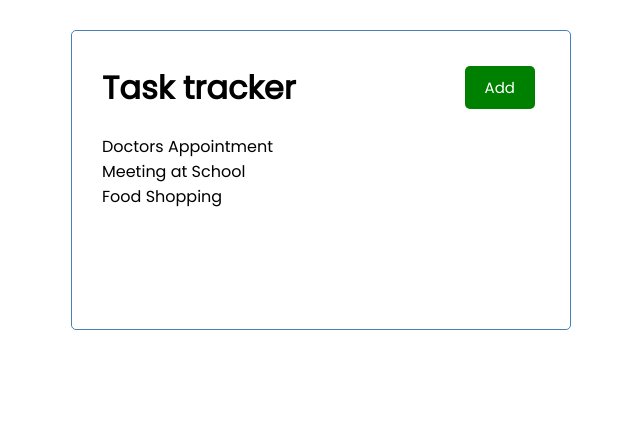
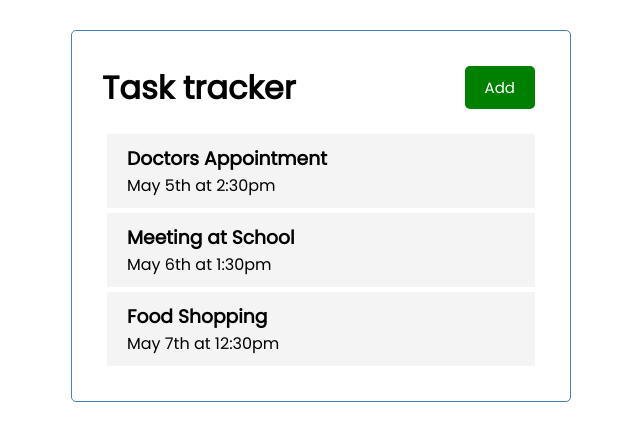
Before and after one commit to Anton9512/angular-task-tracker-app, an Angular app: page / in a window 1280 px wide. Shown: the top 440 px of the page, without its empty margins (319-959 px from the left). Built offline with nearby package versions, Linux system fonts and the light colour scheme.

Commit message:
create task-item component

```diff
--- a/src/app/app.module.ts
+++ b/src/app/app.module.ts
@@ -5,13 +5,15 @@ import { AppComponent } from './app.component';
 import { HeaderComponent } from './components/header/header.component';
 import { ButtonComponent } from './components/button/button.component';
 import { TasksComponent } from './components/tasks/tasks.component';
+import { TaskItemComponent } from './components/task-item/task-item.component';
 
 @NgModule({
   declarations: [
     AppComponent,
     HeaderComponent,
     ButtonComponent,
-    TasksComponent
+    TasksComponent,
+    TaskItemComponent
   ],
   imports: [
     BrowserModule
--- /dev/null
+++ b/src/app/components/task-item/task-item.component.css
@@ -0,0 +1,16 @@
+.task {
+  background: #f4f4f4;
+  margin: 5px;
+  padding: 10px 20px;
+  cursor: pointer;
+}
+
+.task.reminder {
+  border-left: 5px solid green;
+}
+
+.task h3 {
+  display: flex;
+  align-items: center;
+  justify-content: space-between;
+}
--- /dev/null
+++ b/src/app/components/task-item/task-item.component.html
@@ -0,0 +1,4 @@
+<div class="task">
+  <h3>{{ task.text }}</h3>
+  <p>{{ task.day }}</p>
+</div>
--- /dev/null
+++ b/src/app/components/task-item/task-item.component.ts
@@ -0,0 +1,17 @@
+import { Component, Input, OnInit } from '@angular/core';
+import { Task } from 'src/app/Task';
+
+@Component({
+  selector: 'app-task-item',
+  templateUrl: './task-item.component.html',
+  styleUrls: ['./task-item.component.css']
+})
+export class TaskItemComponent implements OnInit {
+  @Input() task!: Task
+
+  constructor() { }
+
+  ngOnInit(): void {
+  }
+
+}
--- a/src/app/components/tasks/tasks.component.html
+++ b/src/app/components/tasks/tasks.component.html
@@ -1 +1 @@
-<p *ngFor="let task of tasks">{{ task.text }}</p>
+<app-task-item *ngFor="let task of tasks" [task]="task"></app-task-item>
```
